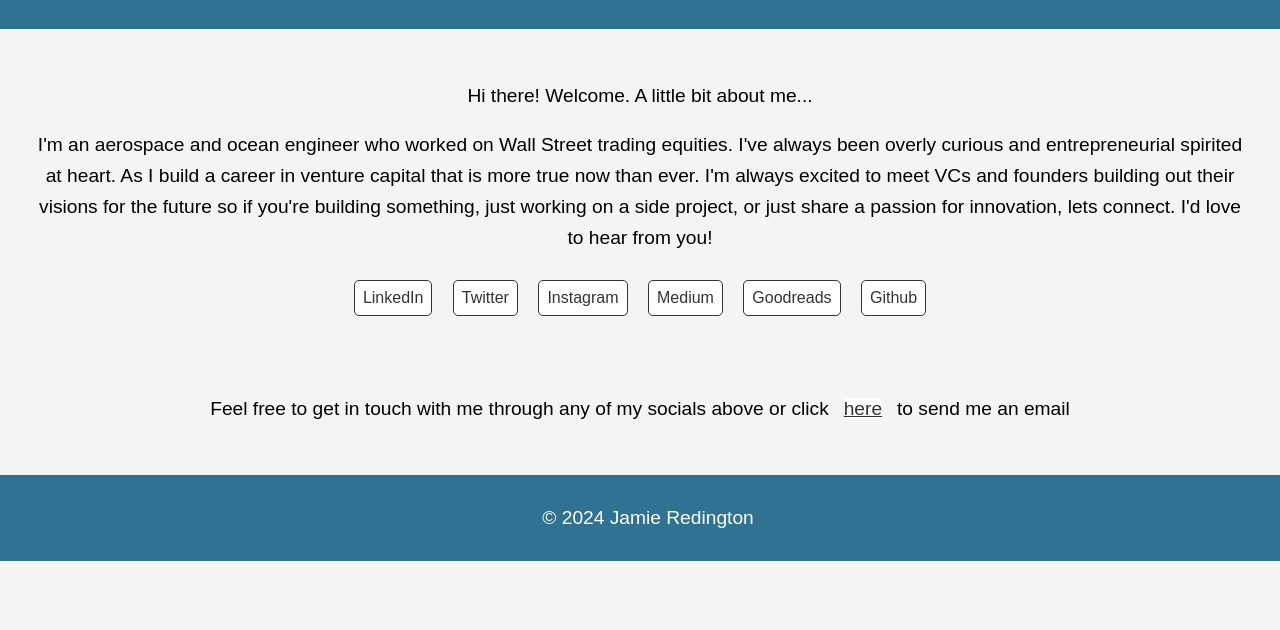
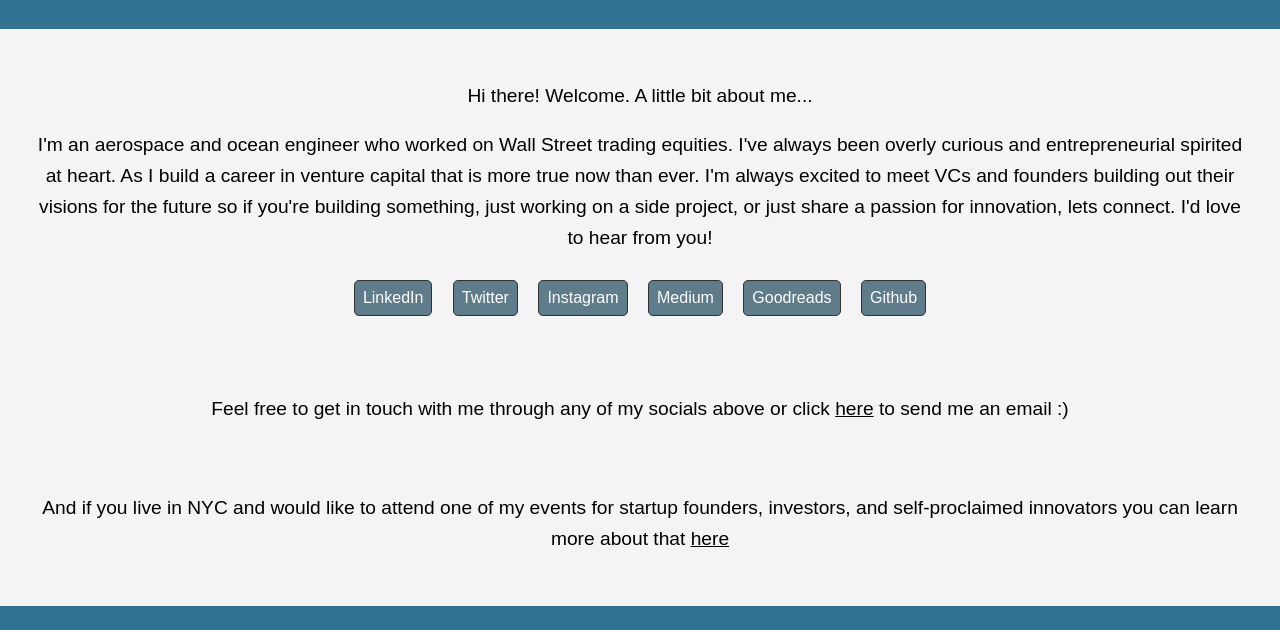
Before and after one commit to JamieRed123/personal-landing-page, a plain HTML site: page index.html in a window 1280 px wide. Shown: the part 384-1014 px from the top of the page. Before the commit the page ends 945 px from the top, so only its background shows below. Drawn offline with Linux system fonts and the light colour scheme.

Commit message:
changed anchor formatting and added links to footers

```diff
--- a/index.html
+++ b/index.html
@@ -38,10 +38,13 @@
 
         p a {
             text-decoration: underline;
-            color: #333;
+            color: inherit;
             padding: 0;
             border: none;
             display: inline;
+            margin: 0;
+            padding: 0 0;
+            background-color: transparent;
         }
 
         a {
@@ -49,8 +52,8 @@
             margin: 0.5em;
             padding: 0.5em 0.5em;
             text-decoration: none;
-            color: #333;
-            background-color: #fff;
+            color: #fff;
+            background-color: #5f7c8a;
             border: 1px solid #333;
             border-radius: 5px;
         }
@@ -88,11 +91,13 @@
             <a href="https://github.com/JamieRed123" target="_blank">Github</a>
         </div>
         <p>&nbsp</p>
-        <p>Feel free to get in touch with me through any of my socials above or click <a href="mailto:jgredington@gmail.com?subject=Website Outreach:">here</a> to send me an email</p>
+        <p>Feel free to get in touch with me through any of my socials above or click <a href="mailto:jgredington@gmail.com?subject=Website Outreach:">here</a> to send me an email :)</p>
+        <p>&nbsp</p>
+        <p>And if you live in NYC and would like to attend one of my events for startup founders, investors, and self-proclaimed innovators you can learn more about that <a href="https://jamieredington.com/events">here</a></p>
     </section>
 
     <footer>
-        <p>&copy; <span id="currentYear"></span> Jamie Redington</p>
+        <p>&copy; <span id="currentYear"></span> - <a href="https://jamieredington.com/">Jamie Redington</a></p>
     </footer>
     <script>
         document.getElementById("currentYear").innerHTML = new Date().getFullYear();
```
Also changed, not shown: events.html (+10 -4 lines).
